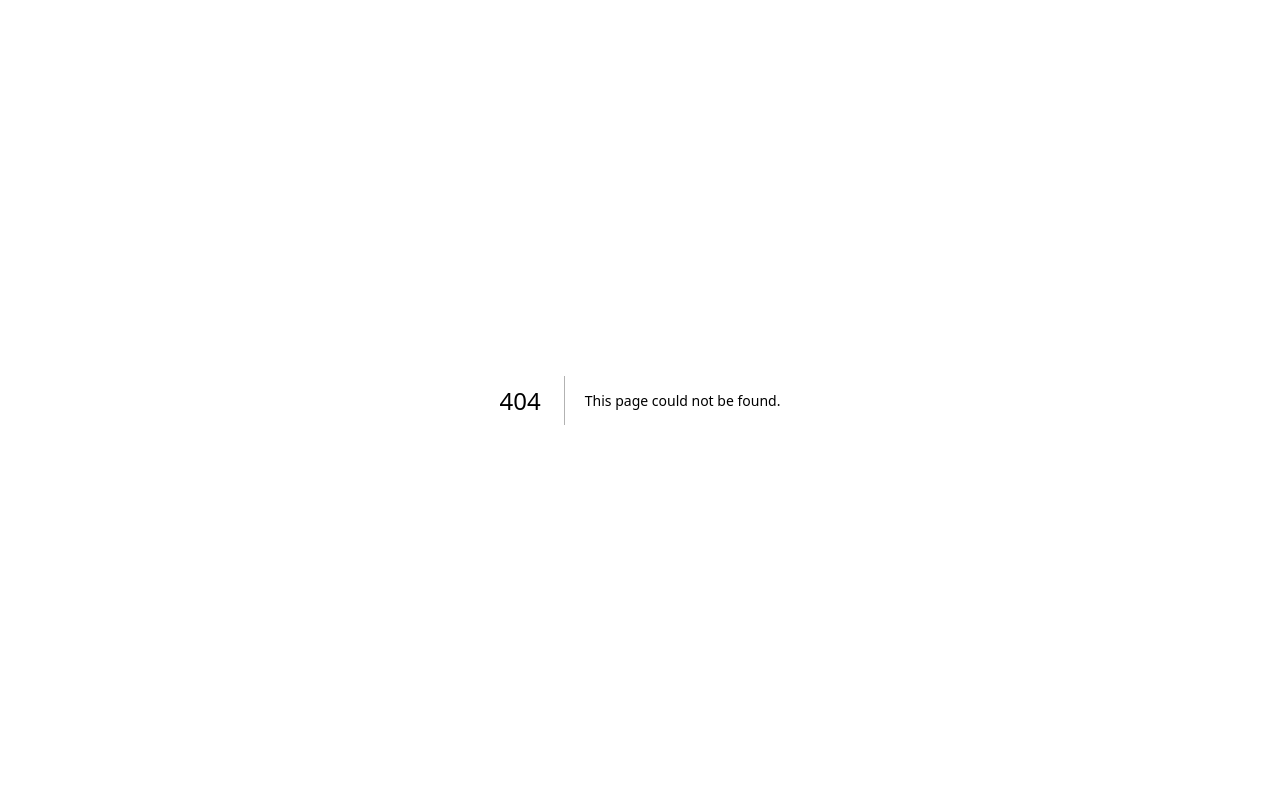
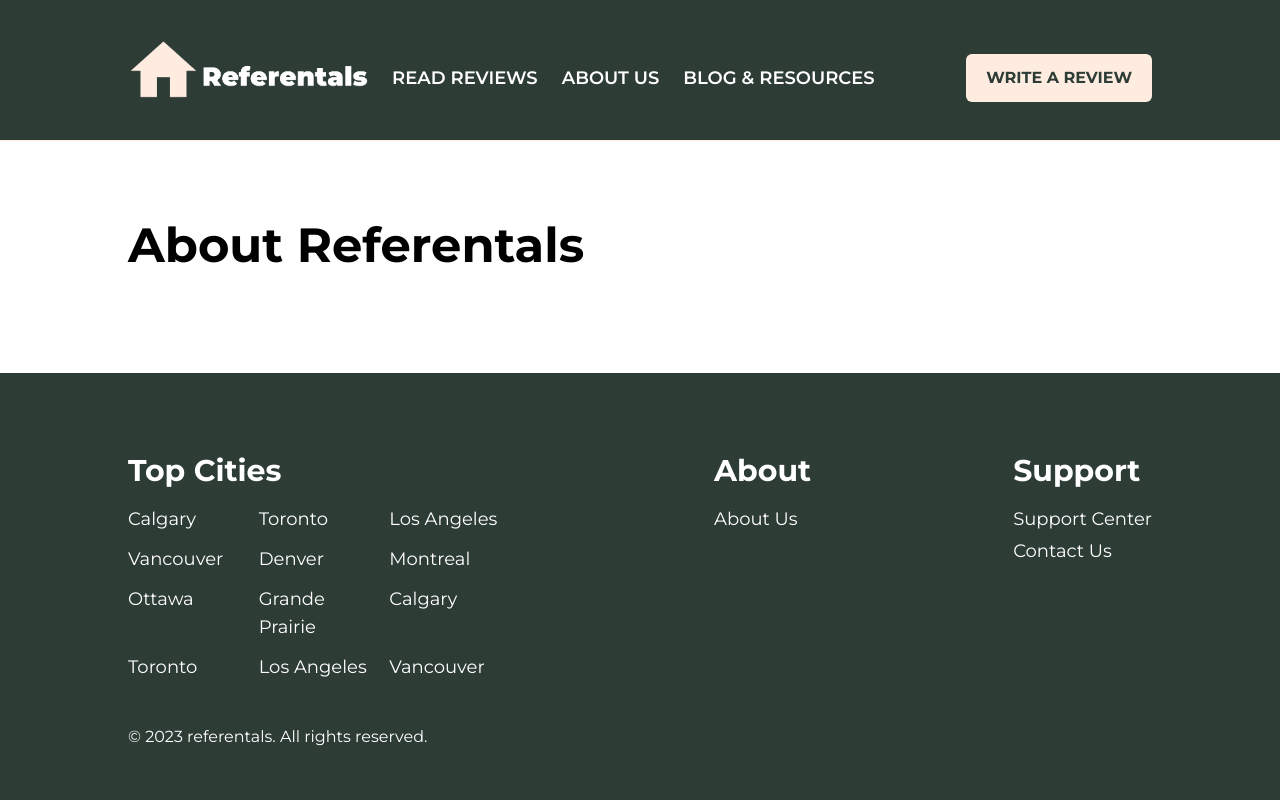
Before and after one commit to colbygarland/referentals_site, a Next.js app: page /about-us in a window 1280 px wide. Before the commit this address had no page. Shown: the top 800 px of the page. Built offline with nearby package versions, Linux system fonts and the light colour scheme.

Commit message:
added header

```diff
--- /dev/null
+++ b/app/about-us/page.tsx
@@ -0,0 +1,10 @@
+import { Section } from '@/components/Section'
+import { H1 } from '@/components/Typography'
+
+export default function Page() {
+  return (
+    <Section>
+      <H1>About Referentals</H1>
+    </Section>
+  )
+}
--- a/app/layout.tsx
+++ b/app/layout.tsx
@@ -19,7 +19,7 @@ export default function RootLayout({
     <html lang="en">
       <body className={font.className}>
         <Header />
-        {children}
+        <main>{children}</main>
         <Footer />
       </body>
     </html>
--- a/app/page.tsx
+++ b/app/page.tsx
@@ -2,12 +2,14 @@ import { Button } from '@/components/Button'
 import { Container } from '@/components/Container'
 import { Section } from '@/components/Section'
 import { Star } from '@/components/Star'
+import RootLayout from './layout'
+import { Header } from '@/components/Header'
+import { Footer } from '@/components/Footer'
 
 /* eslint-disable react/no-unescaped-entities */
-export default function Reviews() {
+export default function Page() {
   return (
     <>
-      <main>
       <section className="py-16 relative">
         <img
           src="hero.webp"
@@ -103,7 +105,12 @@ export default function Reviews() {
           <Button href="/reviews">Read Reviews</Button>
         </div>
       </Section>
-      </main>
     </>
   )
 }
+
+export const metadata = {
+  title: "Referentals - It's time you review your rentals",
+  description:
+    'Landlords ask for your references. It is time you leave one for them.',
+}
--- a/app/reviews/page.tsx
+++ b/app/reviews/page.tsx
@@ -63,7 +63,7 @@ export default async function Page() {
   }
 
   return (
-    <main className="">
+    <>
       <Section type="primary">
         <H1>Read rental reviews in your city</H1>
         <Body>
@@ -89,6 +89,6 @@ export default async function Page() {
           <Button href="/write-review">Write a review</Button>
         </div>
       </Section>
-    </main>
+    </>
   )
 }
--- a/components/Button.tsx
+++ b/components/Button.tsx
@@ -16,7 +16,7 @@ export function Button({
 }: ButtonProps) {
   const buttonType = {
     primary: 'bg-primary-800 hover:bg-primary-600 text-white',
-    secondary: 'bg-secondary-100 hover:bg-secondary-200',
+    secondary: 'bg-secondary-100 hover:bg-secondary-200 text-primary-800',
   }[type]
   if (href) {
     return (
--- a/components/Footer.tsx
+++ b/components/Footer.tsx
@@ -1,9 +1,10 @@
+import Link from 'next/link'
 import { Section } from './Section'
 
 function ListItem({ children, href }: { children: any; href: string }) {
   return (
     <li className="text-lg mb-1">
-      <a href={href}>{children}</a>
+      <Link href={href}>{children}</Link>
     </li>
   )
 }
@@ -53,7 +54,7 @@ export function Footer() {
             <ListItem href="/reviews?city=Calgary">Vancouver</ListItem>
           </Column>
           <Column header="About" noColumns>
-            <ListItem href="/about">About Us</ListItem>
+            <ListItem href="/about-us">About Us</ListItem>
           </Column>
           <Column header="Support" noColumns>
             <ListItem href="/support">Support Center</ListItem>
--- a/components/Header.tsx
+++ b/components/Header.tsx
@@ -1,3 +1,48 @@
-export function Header() {
-  return <header></header>
+import Link from 'next/link'
+import { Button } from './Button'
+import { Container } from './Container'
+
+function MenuItem({ children, href }: { children: any; href: string }) {
+  return (
+    <li>
+      <Link href={href} className="text-lg font-semibold uppercase">
+        {children}
+      </Link>
+    </li>
+  )
 }
+
+export function Header({ mode = 'dark' }: { mode?: 'light' | 'dark' }) {
+  const bg = {
+    light: '',
+    dark: 'bg-primary-800 text-white border-b-secondary-100 border-b',
+  }[mode]
+  return (
+    <header className={`${bg} py-4 px-2 lg:py-10 lg:sticky lg:top-0`}>
+      <Container>
+        <div className="lg:flex lg:items-center lg:gap-6">
+          <Link href="/">
+            <img
+              src={`logo-${mode}.png`}
+              alt="Referentals logo"
+              className="w-60 "
+            />
+          </Link>
+          <nav>
+            <ul className="lg:flex lg:gap-6 lg:relative lg:top-2">
+              <MenuItem href="/reviews">Read reviews</MenuItem>
+              <MenuItem href="/about-us">About us</MenuItem>
+              <MenuItem href="/blog">Blog & resources</MenuItem>
+            </ul>
+          </nav>
+          <div className="lg:ml-auto lg:relative lg:top-2">
+            {' '}
+            <Button type="secondary" href="/write-review">
+              Write a review
+            </Button>
+          </div>
+        </div>
+      </Container>
+    </header>
+  )
+}
```
Also changed, not shown: public/logo-dark.png (added), public/logo-light.png (added). Lines whose indentation alone changed are shown as unchanged.
